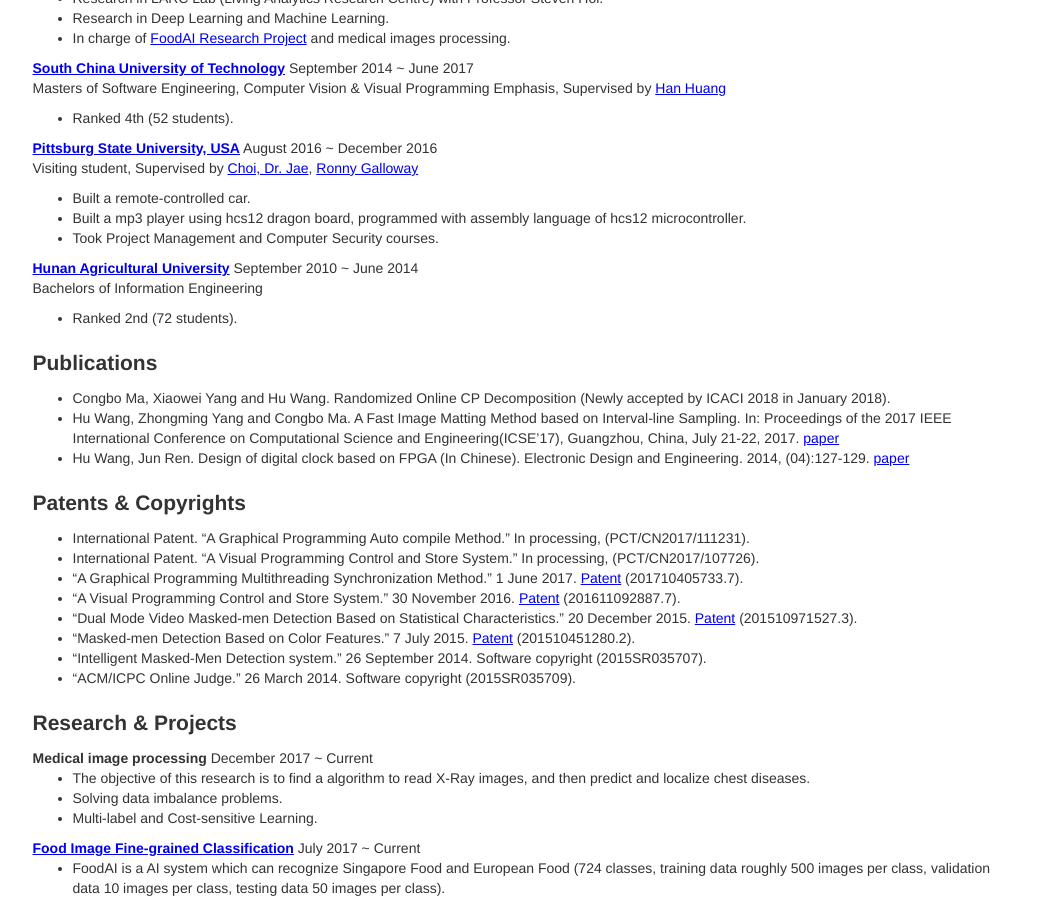
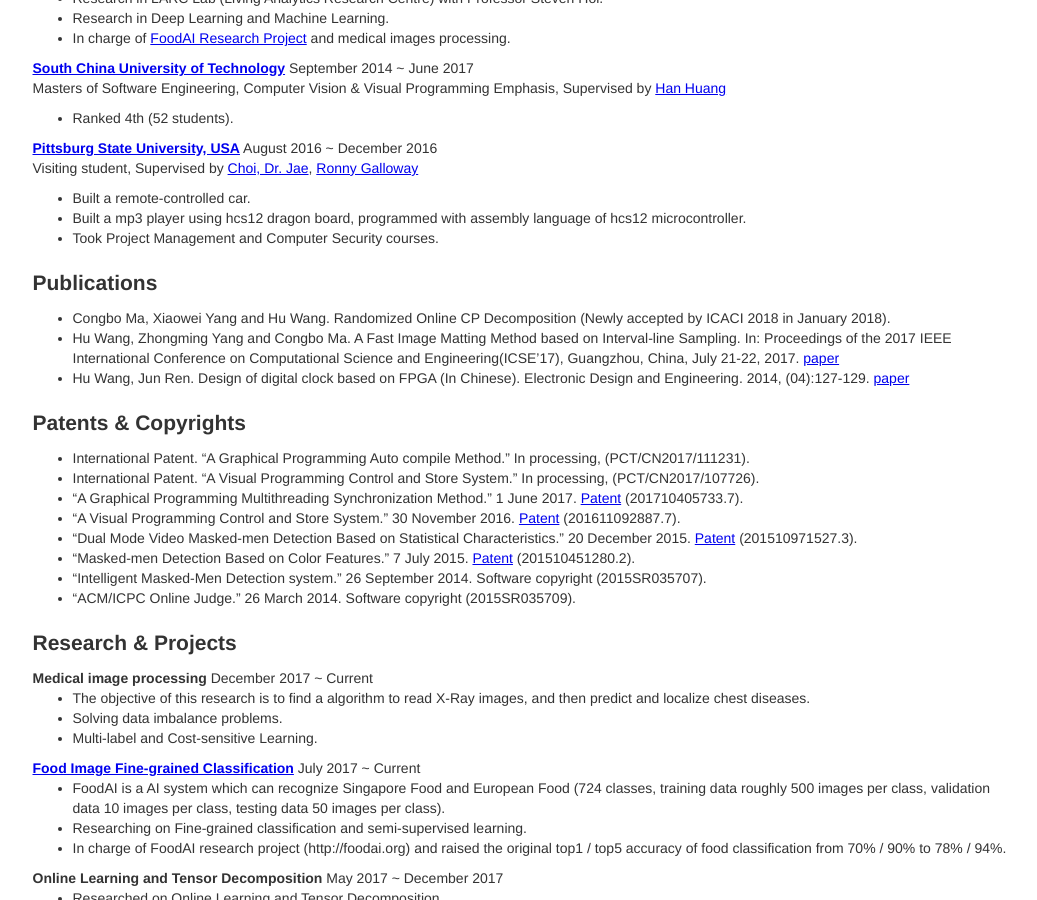
Before and after one commit to billhhh/whblog-omega, a Jekyll site: the page cv/index.html, which Jekyll copies as it is, in a window 1280 px wide and 900 px high, scrolled down 442 px. Shown: the whole window, without its empty margins (120-1157 px from the left). Built offline with Jekyll 4.4.1, drawn with Linux system fonts in a browser that asks for light colours.

Commit message:
Update index.html

```diff
--- a/cv/index.html
+++ b/cv/index.html
@@ -85,17 +85,6 @@
           </li>
           <li>
             Took Project Management and Computer Security courses.
-          </li>
-        </ul>
-      </div>
-
-	  <div class="row">
-        <strong><a href = "http://english.hunau.edu.cn/">Hunan Agricultural University</a></strong>
-        <span class="time">September 2010 ~ June 2014</span>
-        <p>Bachelors of Information Engineering</p>
-        <ul>
-          <li>
-            Ranked 2nd (72 students).
           </li>
         </ul>
       </div>
```
